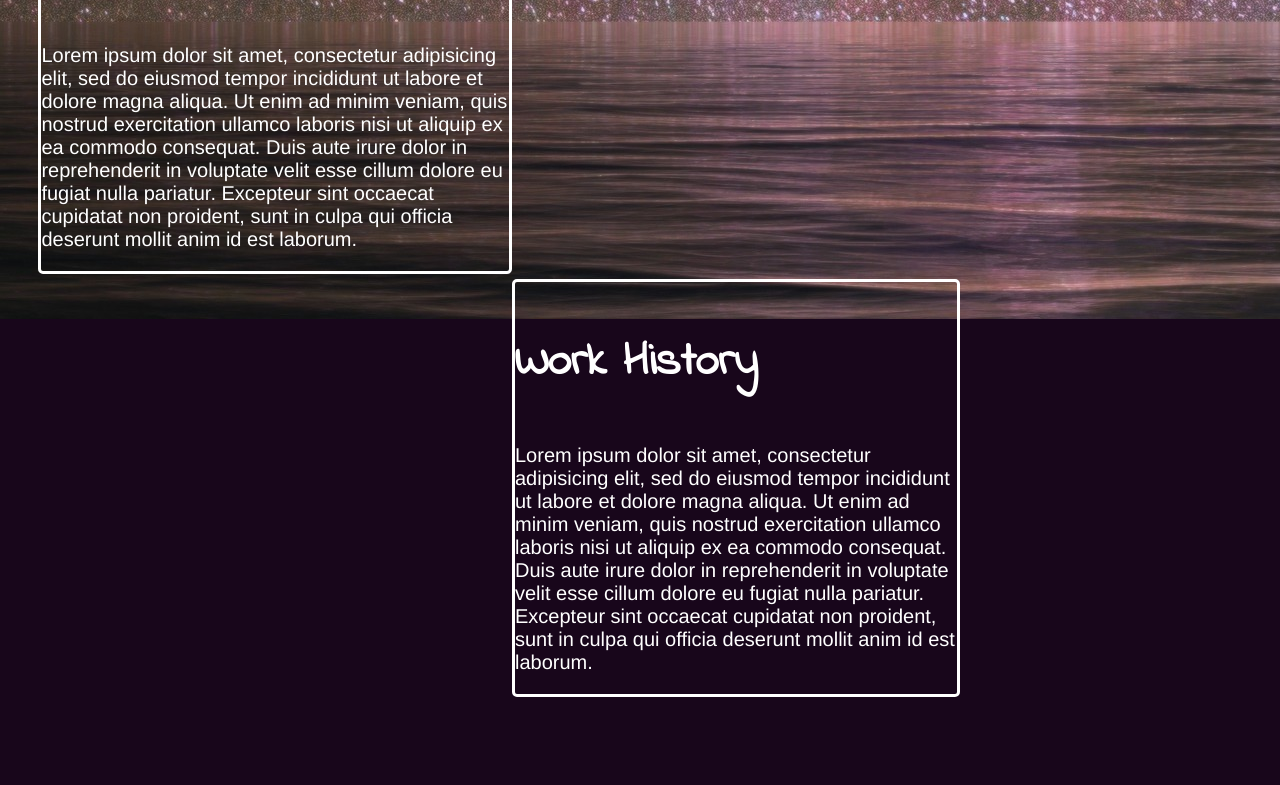
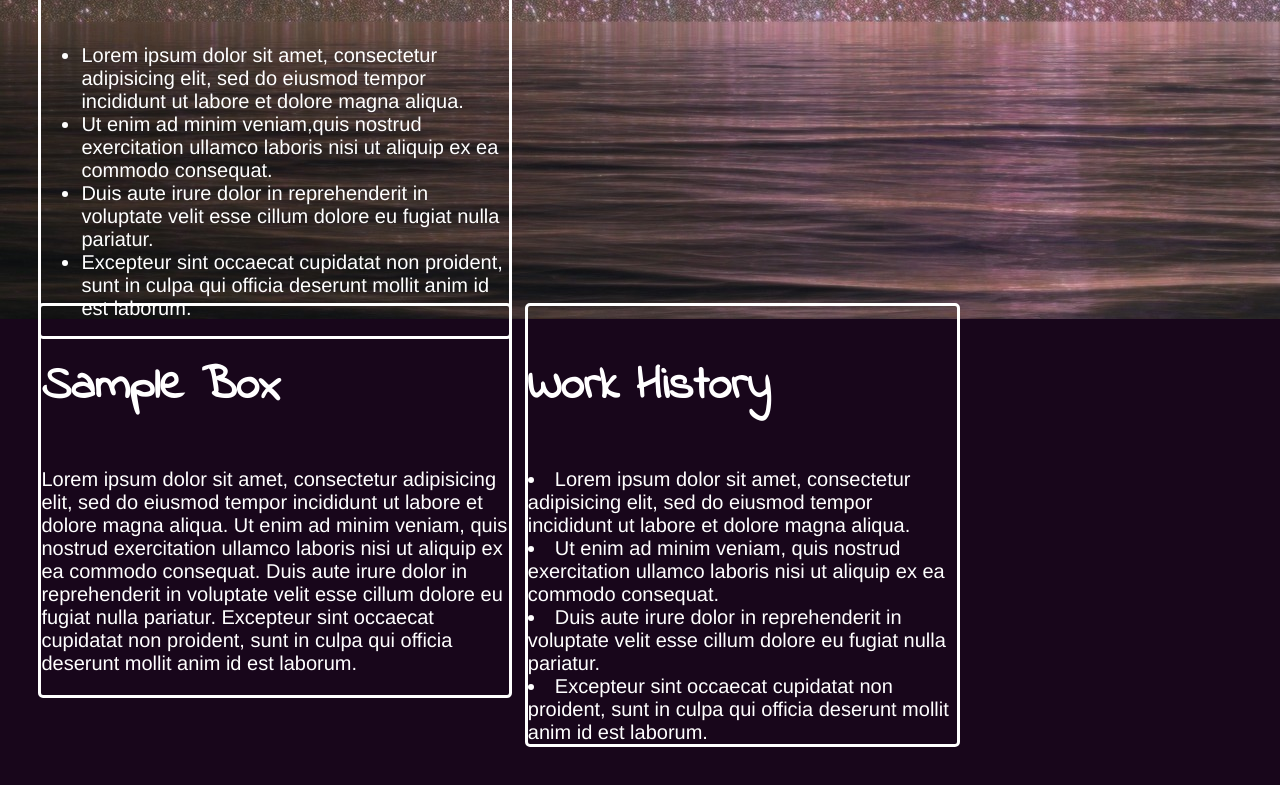
Before and after one commit to ahawkins94/my_site, a plain HTML site: page index.html in a window 1280 px wide. Shown: the part 401-1186 px from the top of the page. Drawn offline with Linux system fonts and the light colour scheme; files whose address does not match are found by name.

Commit message:
added some lists, still not happy with it so will probably just overhaul it this weekend once I know bootstrap properly

```diff
--- a/index.html
+++ b/index.html
@@ -27,6 +27,29 @@
 				<h3>Profile</h3>
 			</div>
 		</div>
+		<ul>
+			<li>Lorem ipsum dolor sit amet, consectetur adipisicing elit, sed do eiusmod
+			tempor incididunt ut labore et dolore magna aliqua.</li>
+			<li>Ut enim ad minim veniam,quis nostrud exercitation ullamco laboris nisi ut aliquip ex ea commodo consequat. </li>
+			<li>Duis aute irure dolor in reprehenderit in voluptate velit esse
+			cillum dolore eu fugiat nulla pariatur. </li>
+			<li>Excepteur sint occaecat cupidatat non
+			proident, sunt in culpa qui officia deserunt mollit anim id est laborum.</li>
+		</ul>
+	</div>
+	</div>
+
+	<div id="linkedin">
+		<a href="https://www.linkedin.com/in/adam-hawkins-945689b3/" target="_blank">
+			<img src="https://media.licdn.com/mpr/mpr/shrinknp_200_200/AAEAAQAAAAAAAAHGAAAAJGZjYzMyYmZiLTMyOGEtNGFlOS05MzE0LTkyYjE1ZTAzYjhkZA.jpg" style="width: 120px;">
+		</a>
+	</div>
+
+	<div id="samplebox">
+	<div class ="borders">
+		<div class ="headings">
+			<h3>Sample Box</h3>
+		</div>
 		<p>Lorem ipsum dolor sit amet, consectetur adipisicing elit, sed do eiusmod
 		tempor incididunt ut labore et dolore magna aliqua. Ut enim ad minim veniam,
 		quis nostrud exercitation ullamco laboris nisi ut aliquip ex ea commodo
@@ -36,24 +59,19 @@
 	</div>
 	</div>
 
-	<div id="linkedin">
-		<a href="https://www.linkedin.com/in/adam-hawkins-945689b3/" target="_blank">
-			<img src="https://media.licdn.com/mpr/mpr/shrinknp_200_200/AAEAAQAAAAAAAAHGAAAAJGZjYzMyYmZiLTMyOGEtNGFlOS05MzE0LTkyYjE1ZTAzYjhkZA.jpg" style="width: 120px;">
-		</a>
-	</div>
-
 	<div id="workhistory">
 	<div class ="borders">
 		<div class="headings">
 			<h3>Work History</h3>
 		</div>
 
-		<p>Lorem ipsum dolor sit amet, consectetur adipisicing elit, sed do eiusmod
-		tempor incididunt ut labore et dolore magna aliqua. Ut enim ad minim veniam,
-		quis nostrud exercitation ullamco laboris nisi ut aliquip ex ea commodo
-		consequat. Duis aute irure dolor in reprehenderit in voluptate velit esse
-		cillum dolore eu fugiat nulla pariatur. Excepteur sint occaecat cupidatat non
-		proident, sunt in culpa qui officia deserunt mollit anim id est laborum.</p>
+		<li>Lorem ipsum dolor sit amet, consectetur adipisicing elit, sed do eiusmod
+		tempor incididunt ut labore et dolore magna aliqua.</li>
+		<li>Ut enim ad minim veniam, quis nostrud exercitation ullamco laboris nisi ut aliquip ex ea commodo consequat. </li>
+		<li>Duis aute irure dolor in reprehenderit in voluptate velit esse
+		cillum dolore eu fugiat nulla pariatur. </li>
+		<li>Excepteur sint occaecat cupidatat non
+		proident, sunt in culpa qui officia deserunt mollit anim id est laborum.</li>
 
 	</div>
 
--- a/style.css
+++ b/style.css
@@ -6,6 +6,11 @@ body {
 }
 
 p {
+	font-size: 20px;
+	color: white;
+}
+
+li {
 	font-size: 20px;
 	color: white;
 }
@@ -49,9 +54,17 @@ p {
 #workhistory {
 	display: inline-block;
 	position: absolute;
-	left: 40%;
+	left: 41%;
 	right: 25%;
-	top: 85%;
+	top: 88%;
+}
+
+#samplebox {
+	display: inline-block;
+	position: absolute;
+	left: 3%;
+	right: 60%;
+	top: 88%;
 }
 
 #heading1 {
```
